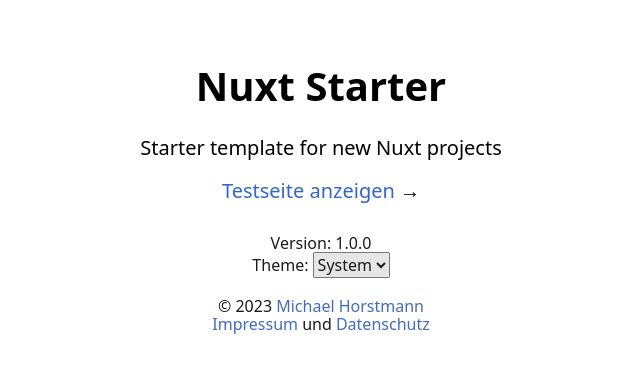
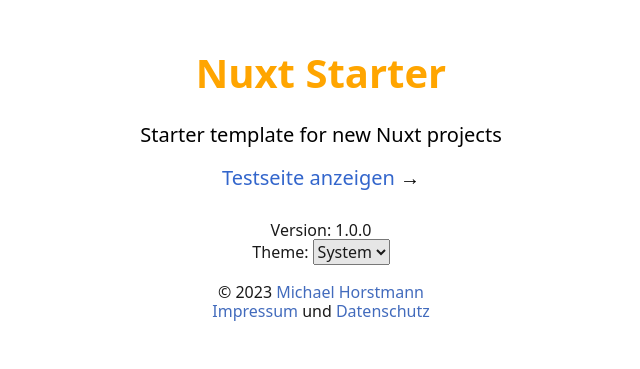
Before and after one commit to mhrstmnn/Nuxt_Template, a Nuxt app: page / in a window 1280 px wide. Shown: the part 215-584 px from the top of the page, without its empty margins (319-959 px from the left). Built offline with nearby package versions, Linux system fonts and the light colour scheme.

Commit message:
refactored Header

```diff
--- a/components/app/Header.vue
+++ b/components/app/Header.vue
@@ -1,11 +1,15 @@
 <template>
   <header>
-    <h1><NuxtLink to="/">Nuxt Starter</NuxtLink></h1>
+    <h1 class="mt-0"><NuxtLink to="/">Nuxt Starter</NuxtLink></h1>
   </header>
 </template>
 
 <style scoped>
-header > h1 > a {
-  color: unset;
+header > h1 {
+  color: var(--primary-color);
+
+  & > a {
+    color: unset;
+  }
 }
 </style>
```
